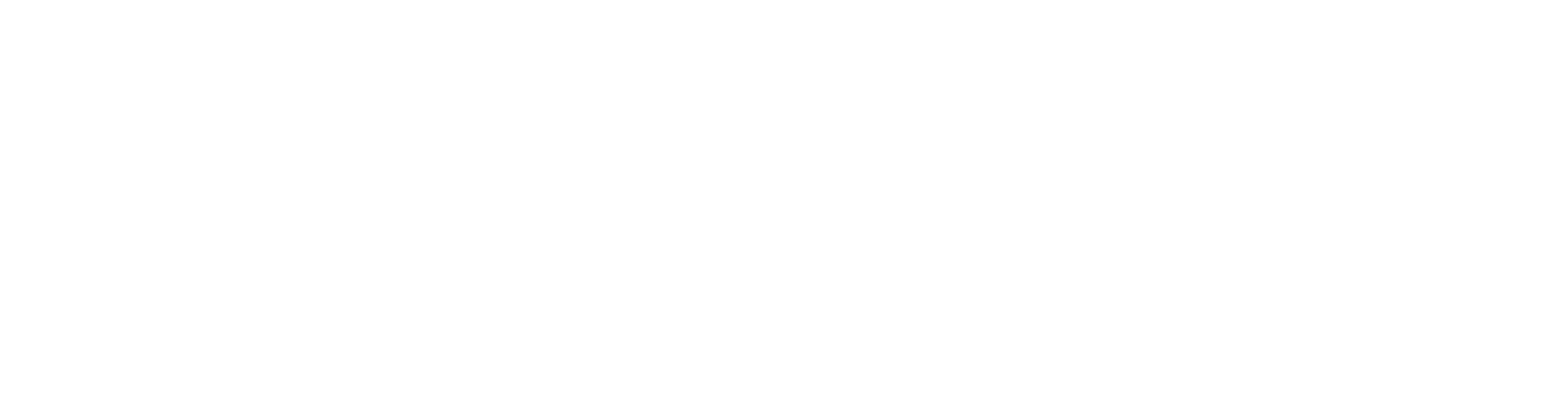
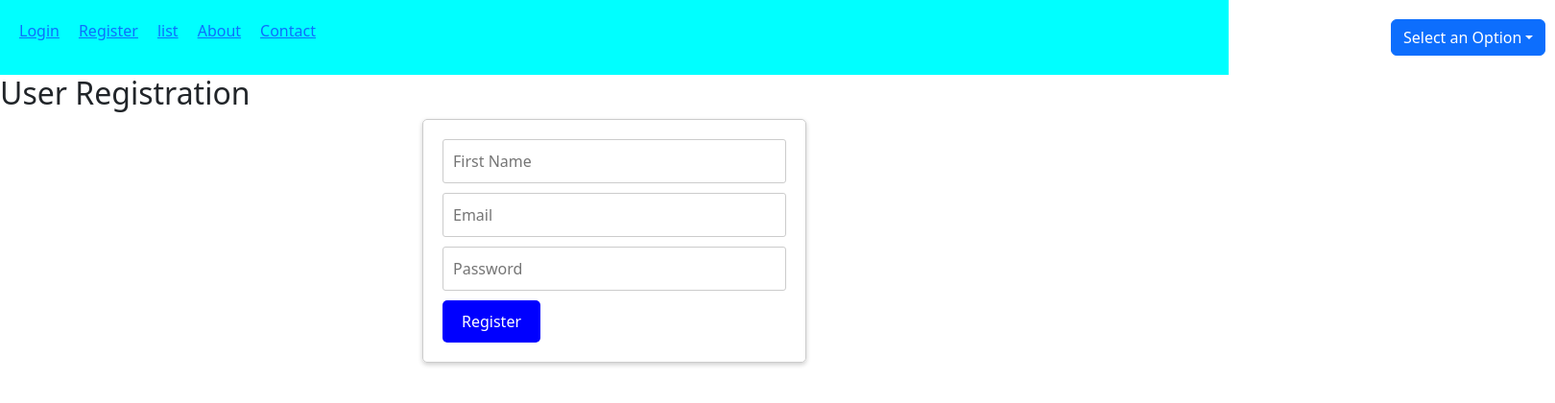
Before and after one commit to mukeshgeetha/chatgpt_react_app, a React (Create React App) app: page /add/user in a window 1280 px wide. Before the commit this address had no page. Shown: the top 420 px of the page at 96% size, 1620 px wide, since content can reach past the window. Built offline with nearby package versions, Linux system fonts and the light colour scheme; no server answers.

Commit message:
5th commit

```diff
--- a/package.json
+++ b/package.json
@@ -3,6 +3,9 @@
   "version": "0.1.0",
   "private": true,
   "dependencies": {
+    "@fortawesome/fontawesome-svg-core": "^6.4.2",
+    "@fortawesome/free-solid-svg-icons": "^6.4.2",
+    "@fortawesome/react-fontawesome": "^0.2.0",
     "@testing-library/jest-dom": "^5.17.0",
     "@testing-library/react": "^13.4.0",
     "@testing-library/user-event": "^13.5.0",
@@ -13,6 +16,7 @@
     "cors": "^2.8.5",
     "express-session": "^1.17.3",
     "mongoose": "^7.5.3",
+    "nodemailer": "^6.9.5",
     "react": "^18.2.0",
     "react-bootstrap": "^2.9.0",
     "react-dom": "^18.2.0",
--- a/src/App.js
+++ b/src/App.js
@@ -10,6 +10,7 @@
 import LandingPage from './components/LandingPage';
 import ListData from './components/ListData';
 import EditUser from './components/EditUser';
+import UserRegistrationForm from './components/UserRegistrationForm';
 
 
 function App() {
@@ -24,6 +25,7 @@
       <Route path="/landing" element={<LandingPage />} />
       <Route path="/listdata" element={<ListData />} />
       <Route path="/edit/:id" element={<EditUser />} />
+      <Route path="/add/user" element={<UserRegistrationForm />} />
     </Routes>
   </Router>
 
--- a/src/components/Home.js
+++ b/src/components/Home.js
@@ -42,7 +42,7 @@
       console.error(error);
     }
   };
-
+  const condition = true;
   return (
 
 
@@ -56,14 +56,15 @@
           <Link to="/register">Register</Link>
         </li>
         <li>
+          <Link to="/listdata">list</Link>
+        </li>
+        <li>
           <Link to="/about">About</Link>
         </li>
         <li>
           <Link to="/contact">Contact</Link>
         </li>
-        <li>
-          <Link to="/listdata">list</Link>
-        </li>
+
         <li id='username'>
         <Dropdown>
       <Dropdown.Toggle variant="primary" id="dropdown-basic">
@@ -77,7 +78,7 @@
       </Dropdown.Menu>
     </Dropdown>
         </li>
-        <LandingPage/>
+        {/* <LandingPage/> */}
     </div>
 
 
--- a/src/components/ListData.js
+++ b/src/components/ListData.js
@@ -5,6 +5,10 @@
 import Home from './Home';
 import './TableStyle.css';
 import { Link } from 'react-router-dom';
+import { FontAwesomeIcon } from '@fortawesome/react-fontawesome';
+import { faEnvelope } from '@fortawesome/free-solid-svg-icons';
+
+
 
 export default function ListData() {
   let idCounter = 1; // Initialize the ID counter
@@ -40,6 +44,24 @@
       });
   };
 
+  const [emailData, setEmailData] = useState({
+    to: 'mukeshgeetha46@gmail.com',
+    subject: 'test mail',
+    text: 'test mail',
+  });
+  console.log(emailData);
+  const handleClick = async (e) => {
+    e.preventDefault();
+
+    try {
+      await axios.post('http://localhost:5000/api/send-email', emailData);
+      alert('Email sent successfully');
+      setEmailData({ to: '', subject: '', text: '' });
+    } catch (error) {
+      console.error(error);
+      alert('Failed to send email');
+    }
+  };
 
 // Define your inline CSS styles as a JavaScript object
 const buttonStyle = {
@@ -61,10 +83,23 @@
 const linkStyle = {
   color: 'white',
 }
+
+const adduser = {
+  backgroundColor: 'green',
+  color: 'white',
+  padding: '8px 15px',
+  borderRadius: '5px',
+  cursor: 'pointer',
+  float:'right',
+}
+
+const whiteText = {
+  color: 'white',
+};
   return (
     <div>
       <Home/>
-
+      <button style={adduser}><Link to={'/add/user'} style={whiteText}>Add User</Link></button>
       <table style={style}>
         <thead>
           <tr>
@@ -81,7 +116,11 @@
               <td>{item.username}</td>
               <td>{item.email}</td>
               <td> <button style={buttonStyle}><Link style={linkStyle}  to={`/edit/${item._id}`}>Edit</Link></button>&nbsp;
-              <button style={deleteStyle} onClick={() => handleDelete(item._id)}>Delete</button>
+              <button style={deleteStyle} onClick={() => handleDelete(item._id)}>Delete</button>&nbsp;
+              <button onClick={handleClick} className="send-mail-button">
+      <FontAwesomeIcon icon={faEnvelope} className="icon" />
+      Send Mail
+    </button>
               </td>
             </tr>
           ))}
--- a/src/components/RegisterForm.js
+++ b/src/components/RegisterForm.js
@@ -1,11 +1,11 @@
 import React, { useState } from 'react';
 import './RegisterForm.css'; // Import CSS styles
 import axios from 'axios';
-import { toast } from 'react-toastify';
+
 import ReactDOM from 'react-dom';
 import 'react-toastify/dist/ReactToastify.css'; // Import the CSS
 import { ToastContainer } from 'react-toastify';
-
+import { toast } from 'react-toastify';
 
 const RegisterForm = () => {
   const [formData, setFormData] = useState({
--- /dev/null
+++ b/src/components/UserRegistrationForm.js
@@ -0,0 +1,124 @@
+import React, { useState } from 'react';
+import Home from './Home';
+import 'react-toastify/dist/ReactToastify.css'; // Import the CSS
+import { ToastContainer } from 'react-toastify';
+import { toast } from 'react-toastify';
+import axios from 'axios';
+import { useNavigate } from 'react-router-dom';
+
+function UserRegistrationForm() {
+
+    const navigate = useNavigate();
+
+  const [formData, setFormData] = useState({
+    username: '',
+    email: '',
+    password: '',
+  });
+
+  const handleInputChange = (e) => {
+    const { name, value } = e.target;
+    setFormData({
+      ...formData,
+      [name]: value,
+    });
+  };
+
+  console.log(formData);
+
+
+  const handleSubmit = async (e) => {
+    e.preventDefault();
+
+    if (!formData.username) {
+      toast.error('Please fill the Name');
+      return;
+    }
+    if (!formData.email) {
+      toast.error('Please fill the Email');
+      return;
+    }
+    if (!formData.password) {
+      toast.error('Please fill the Password');
+      return;
+    }
+    try {
+      const response = await axios.post('http://localhost:5000/api/register', formData);
+      console.log(response.data);
+      if(response.data.message=='Email already exists'){
+        toast.error("This email is already registered");
+      }else{
+        toast.success(response.data.message);
+        navigate('/listdata');
+        return null;
+      }
+
+    } catch (error) {
+      console.error(error);
+    }
+  };
+
+  const formStyle = {
+    maxWidth: '400px',
+    margin: '0 auto',
+    padding: '20px',
+    border: '1px solid #ccc',
+    borderRadius: '5px',
+    boxShadow: '0 2px 5px rgba(0, 0, 0, 0.2)',
+  };
+
+  const inputStyle = {
+    width: '100%',
+    padding: '10px',
+    marginBottom: '10px',
+    borderRadius: '3px',
+    border: '1px solid #ccc',
+  };
+
+  const buttonStyle = {
+    backgroundColor: 'blue',
+    color: 'white',
+    padding: '10px 20px',
+    borderRadius: '5px',
+    cursor: 'pointer',
+    border: 'none',
+  };
+
+  return (
+    <div>
+        <Home/>
+      <h2>User Registration</h2>
+      <ToastContainer />
+      <form style={formStyle} onSubmit={handleSubmit}>
+        <input
+          type="text"
+          name="username"
+          placeholder="First Name"
+          value={formData.firstName}
+          onChange={handleInputChange}
+          style={inputStyle}
+        />
+
+        <input
+          type="email"
+          name="email"
+          placeholder="Email"
+          value={formData.email}
+          onChange={handleInputChange}
+          style={inputStyle}
+        />
+        <input
+          type="password"
+          name="password"
+          placeholder="Password"
+          value={formData.password}
+          onChange={handleInputChange}
+          style={inputStyle}
+        />
+        <button type="submit" style={buttonStyle}>Register</button>
+      </form>
+    </div>
+  );
+}
+
+export default UserRegistrationForm;
```
Also changed, not shown: src/components/emailSender.js (added, +11 -0 lines), 2 other files (tests, documents, lock files or other folders).
